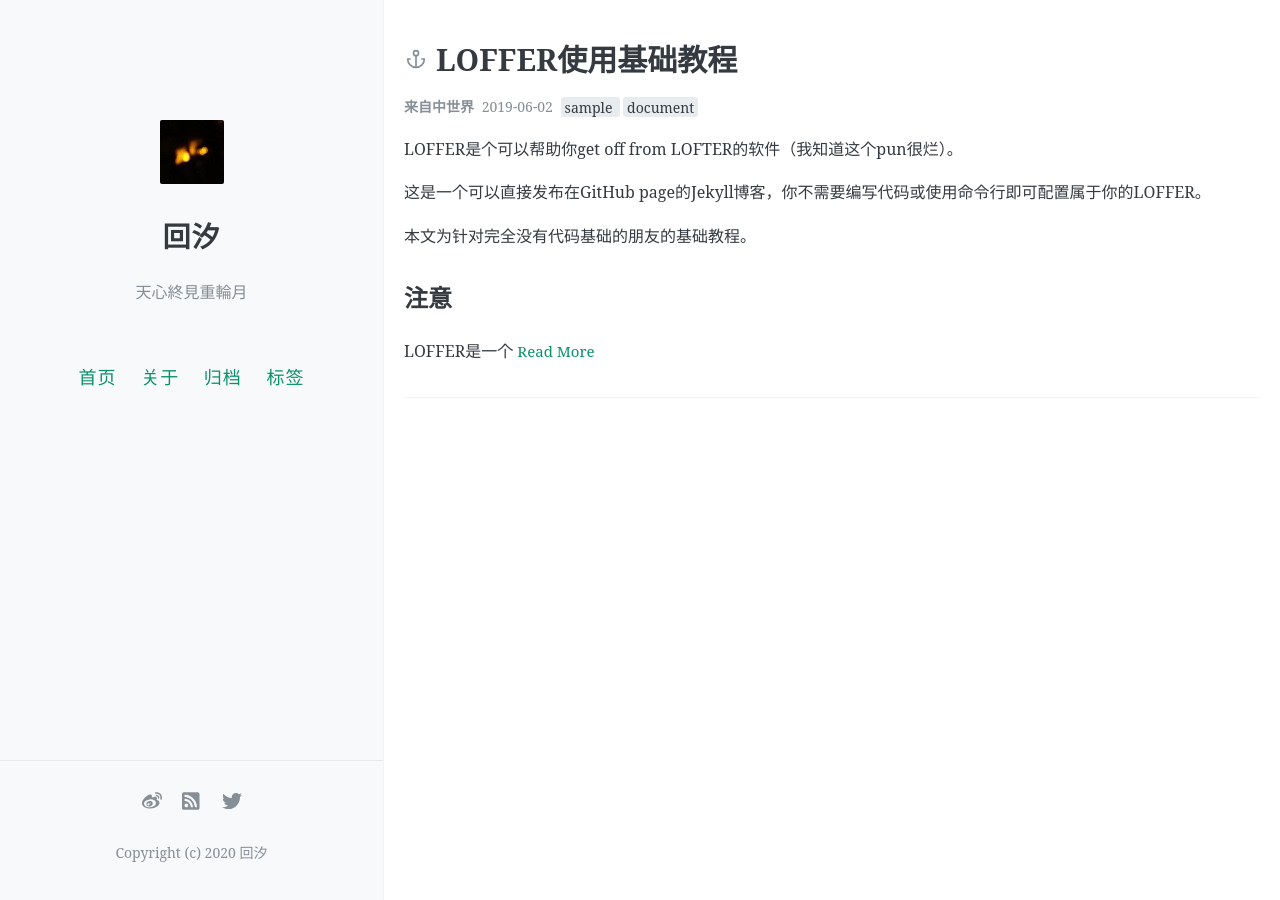
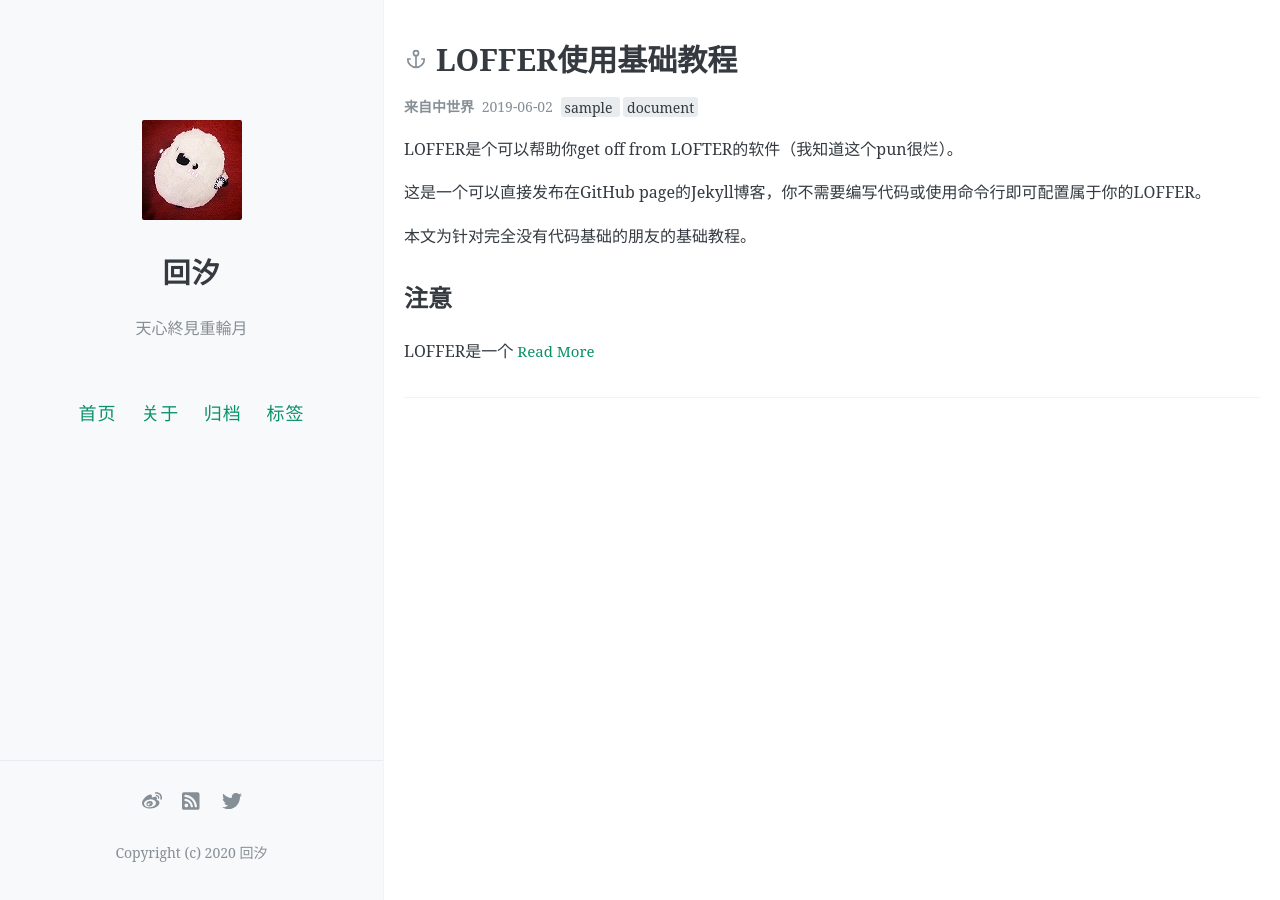
Before and after one commit to kanransya/nami-jetcoaster, a Jekyll site: the page built from index.html, in a window 1280 px wide. Built offline with Jekyll 4.4.1, drawn with Linux system fonts in a browser that asks for light colours; the list of posts is cut into pages by our own code; comment, search, counter and statistics services are not loaded.

Commit message:
Update _config.yml

```diff
--- a/_config.yml
+++ b/_config.yml
@@ -24,7 +24,7 @@ baseurl: /nami-jetcoaster
 #
 
 # 你的博客logo图片URL，建议尺寸不超过300px × 300px
-avatar: https://raw.githubusercontent.com/kanransya/nami-jetcoaster/master/images/64x64.jpg
+avatar: https://raw.githubusercontent.com/kanransya/nami-jetcoaster/master/images/100x100.jpg
 
 # 你的favicon（出现在浏览器tab上）图片URL，建议使用较小(64px × 64px)的图片
 favicon: https://raw.githubusercontent.com/kanransya/nami-jetcoaster/master/images/64x64.jpg
```
